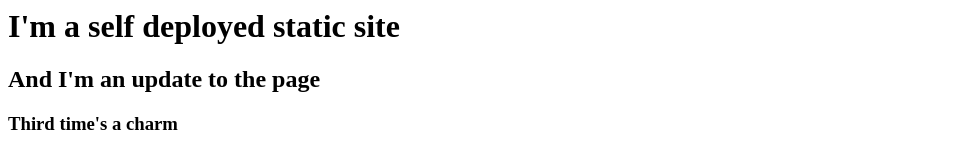
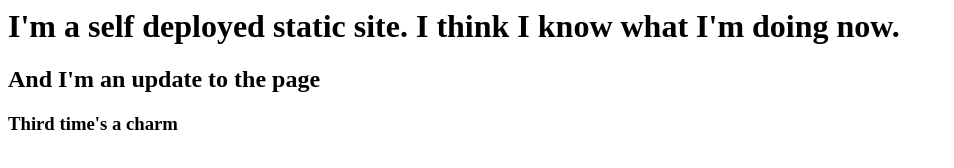
Before and after one commit to fwmansfield/ActionsTesting, a plain HTML site: page index.html in a window 1280 px wide. Shown: the whole page, without its empty margins (0-954 px from the left). Drawn offline with Linux system fonts and the light colour scheme.

Commit message:
Fourth update

```diff
--- a/index.html
+++ b/index.html
@@ -1,5 +1,5 @@
 <h1>
-    I'm a self deployed static site
+    I'm a self deployed static site. I think I know what I'm doing now.
 </h1>
 <h2>
     And I'm an update to the page
```
